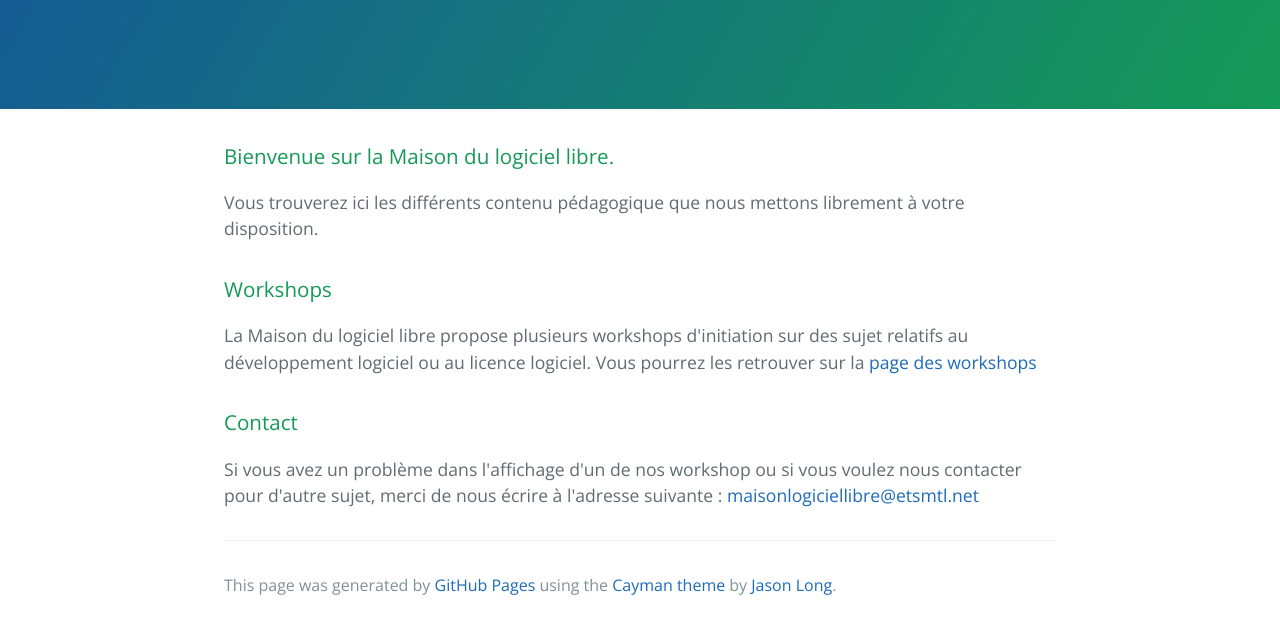
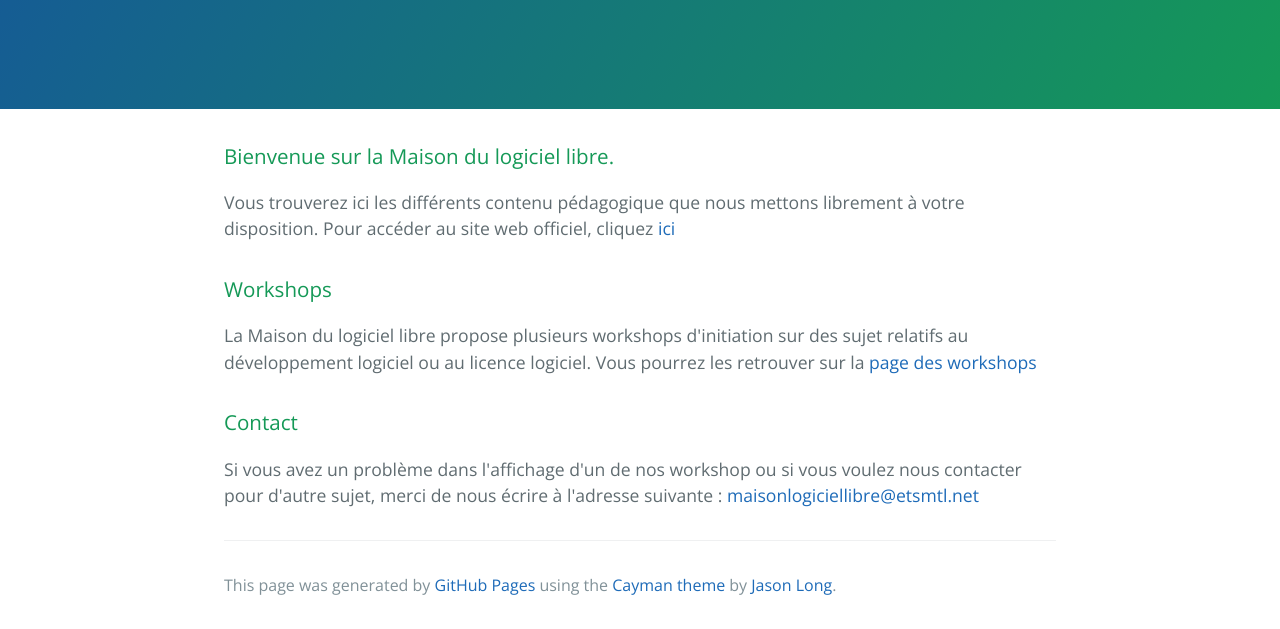
Before and after one commit to David-Ro/MaisonLogicielLibre.github.io, a plain HTML site: page index.html in a window 1280 px wide. Shown: the part 208-837 px from the top of the page. Drawn offline with nearby package versions, Linux system fonts and the light colour scheme.

Commit message:
feat(website): Link to website

```diff
--- a/index.html
+++ b/index.html
@@ -19,7 +19,7 @@
             <h3>
                 <a id="bienvenue-sur-la-maison-du-logiciel-libre" class="anchor" href="#bienvenue-sur-la-maison-du-logiciel-libre" aria-hidden="true"><span aria-hidden="true" class="octicon octicon-link"></span></a>Bienvenue sur la Maison du logiciel libre.</h3>
 
-            <p>Vous trouverez ici les différents contenu pédagogique que nous mettons librement à votre disposition.</p>
+            <p>Vous trouverez ici les différents contenu pédagogique que nous mettons librement à votre disposition. Pour accéder au site web officiel, cliquez <a href="https://maisonlogiciellibre.org/">ici</a></p>
 
             <h3>
                 <a id="workshops" class="anchor" href="#workshops" aria-hidden="true"><span aria-hidden="true" class="octicon octicon-link"></span></a>Workshops</h3>
```
